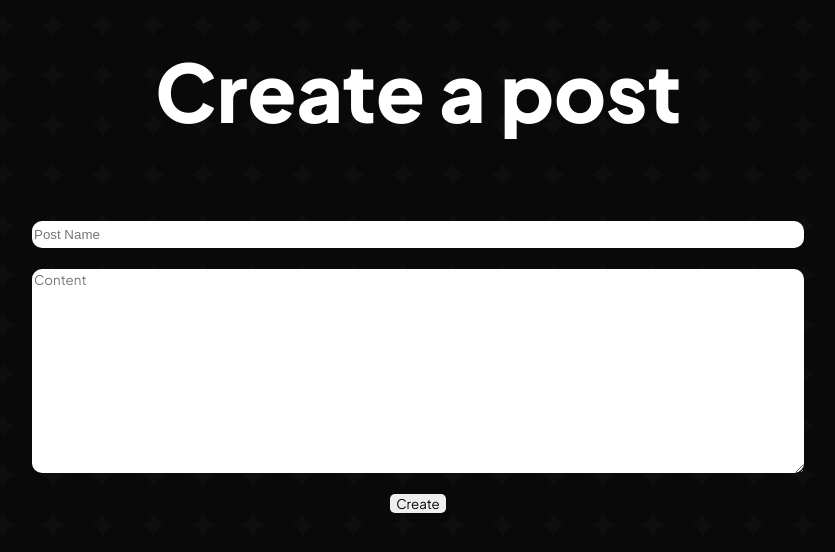
After one commit to Rix565/GroundScratch, a Flask app: page /post/create/ in a window 1280 px wide. The commit adds this page. Shown: the top 552 px of the page, without its empty margins (222-1057 px from the left). Run offline with Flask 2, Linux system fonts and the light colour scheme; the visitor is signed in with stand-in values (Sample User, id 1); data comes from the database, SQL or seed files in the repository.

Commit message:
[GENERAL]post update

```diff
--- a/app.py
+++ b/app.py
@@ -46,6 +46,13 @@ class Project(db.Model):
     description = db.Column(db.String(5000))
     project_file = db.Column(db.String(80), unique=True)
     authorid = db.Column(db.Integer)
+
+class Post(db.Model):
+    id = db.Column(db.Integer, primary_key=True)
+    name = db.Column(db.String(200))
+    content = db.Column(db.String(5000))
+    authorid = db.Column(db.Integer)
+    communityid = db.Column(db.Integer)
 
 @app.errorhandler(404)
 def page_not_found(e):
@@ -97,6 +104,15 @@ def project_page(project_number):
   else:
         return render_template('project-404.html', project_number=project_number)
 
+@app.route('/post/<int:post_number>/')
+def post_page(post_number):
+  post = Post.query.filter_by(id=post_number).first()
+  if post:
+    user = User.query.filter_by(id=post.authorid).first()
+    return render_template('post.html', post_number=post_number, post=post, authorname=user.name)
+  else:
+        return render_template('post-404.html', post_number=post_number)
+
 @app.route('/create/', methods=['GET', 'POST'])
 @login_required
 def createproject_page():
@@ -117,12 +133,25 @@ def createproject_page():
       return render_template('args-err.html')
   return render_template('create.html')
 
+@app.route('/post/create/', methods=['GET', 'POST'])
+@login_required
+def createpost_page():
+  if request.method == 'POST':
+      name = request.form['name']
+      content = request.form['content']
+      new_post = Post(name=name, content=content, authorid=current_user.id, communityid=None)
+      db.session.add(new_post)
+      db.session.commit()
+      return redirect(url_for('home'))
+  return render_template('create-post.html')
+
 @app.route('/profile/<int:user_id>/')
 def profile_page(user_id):
   user = User.query.filter_by(id=user_id).first()
   if user:
     projects = Project.query.filter_by(authorid=user_id).order_by(Project.id.desc()).all()
-    return render_template("profile.html", user=user, projects=projects, textwrap=textwrap)
+    posts = Post.query.filter_by(authorid=user_id).order_by(Post.id.desc()).all()
+    return render_template("profile.html", user=user, projects=projects, posts=posts, textwrap=textwrap)
   else:
     return render_template('profile-404.html', user_id=user_id)
 
--- a/static/style.css
+++ b/static/style.css
@@ -141,3 +141,20 @@ button{
   padding-left: 20px;
   padding-right: 20px;
 }
+.post-item h3{
+  text-align: center;
+}
+.post-item p{
+  text-align: center;
+}
+.post-item{
+  display: flex;
+  flex-direction: column;
+  justify-content: center;
+  align-items: center;
+  width: 500px;
+  margin: auto;
+  margin-top: 20px;
+  background-color: gray;
+  border-radius: 5px;
+}
--- /dev/null
+++ b/templates/create-post.html
@@ -0,0 +1,18 @@
+<!DOCTYPE HTML>
+<html>
+  <head>
+    <title>Create a Post | GroundScratch</title>
+    <link rel="stylesheet" href="{{ url_for('static', filename='style.css') }}"/>
+    <link rel="preload stylesheet" href="{{ url_for('static', filename='PlusJakartaSans.css') }}"/>
+    <meta name="theme-color" content="#090909"
+  </head>
+  <body>
+    <h1 class="page-title">Create a post</h1>
+    <form class="normal-form" enctype="multipart/form-data" method="post">
+            <input id="text-form" type=text name=name placeholder="Post Name"><br>
+            <textarea id="text-form" name=content placeholder="Content"></textarea>
+            <br>
+            <input type=submit value=Create>
+        </form>
+  </body>
+</html>
```
Also changed, not shown: migrations/versions/25da846ce4a2_.py (added, +28 -0 lines), migrations/versions/5e6b2dc97f1c_.py (added, +33 -0 lines), migrations/versions/c327be8bb8c8_.py (added, +28 -0 lines), templates/post-404.html (added, +12 -0 lines), templates/post.html (added, +14 -0 lines), templates/profile.html (+9 -0 lines).
